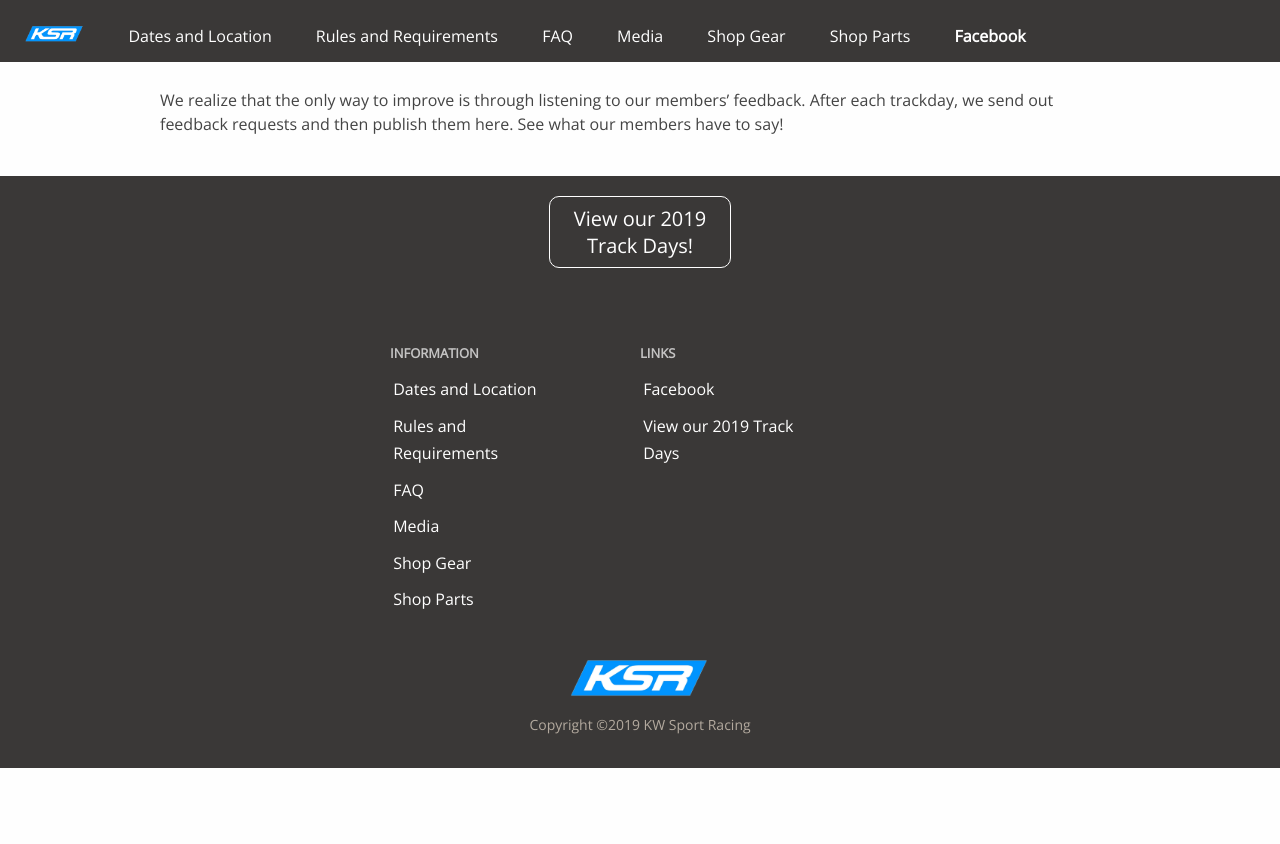
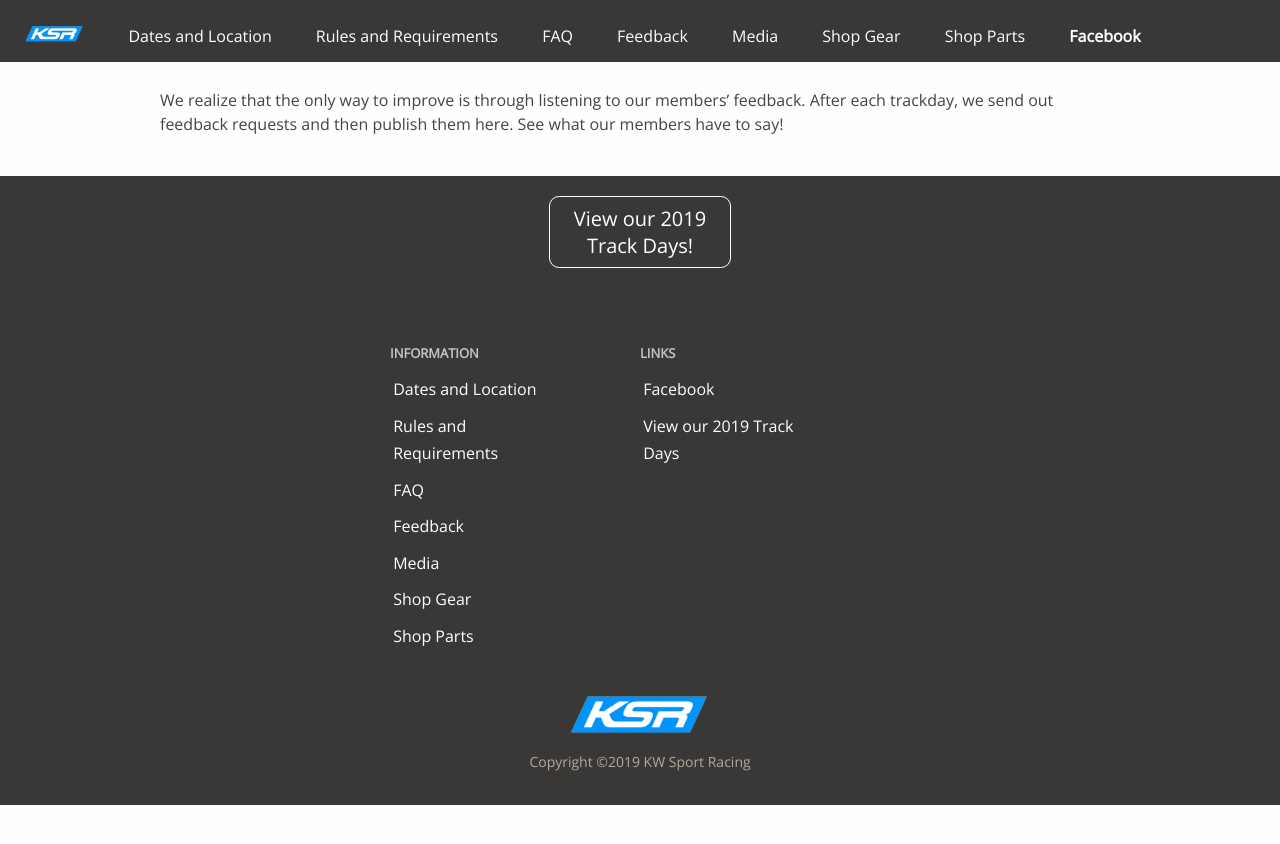
Before and after one commit to kwsportracing/site, a Jekyll site: the page built from docs/feedback.md, in a window 1280 px wide. Shown: the top 844 px of the page. Built offline with Jekyll 4.4.1, drawn with Linux system fonts in a browser that asks for light colours; nearby versions of some CDN libraries; our own code applies the rules of GitHub Pages for plain Markdown files.

Commit message:
Update menu.yml
Added feedback

```diff
--- a/_data/menu.yml
+++ b/_data/menu.yml
@@ -2,6 +2,7 @@
   "Dates and Location": "/dates/"
   "Rules and Requirements": "/rules/"
   "FAQ": "/faq/"
+  "Feedback": "/feedback/"
   "Media": "/media/"
   "Shop Gear": "/gear/"
   "Shop Parts": "/parts/"
```
